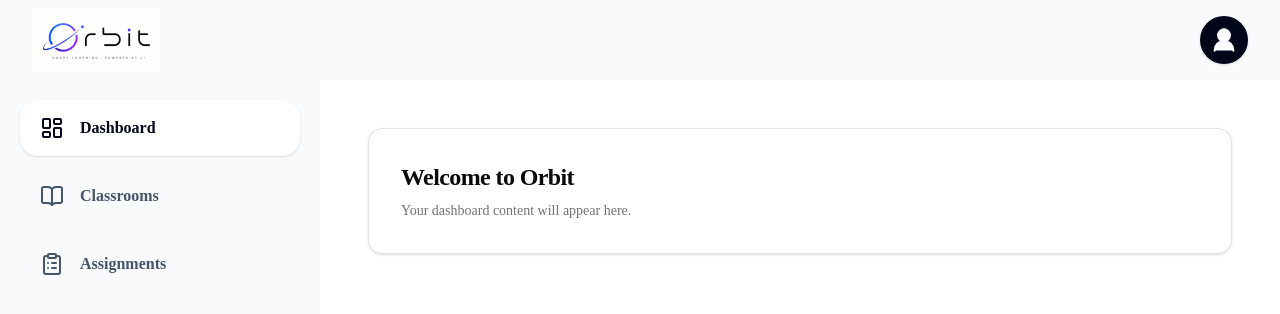
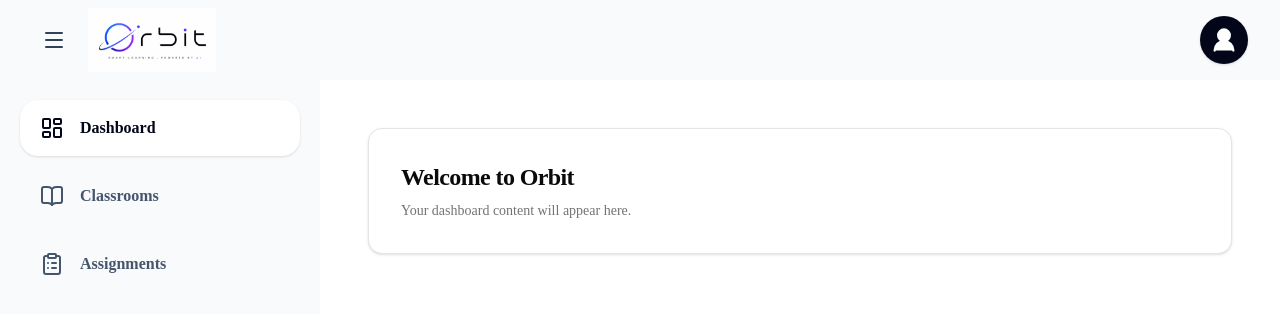
Before and after one commit to rudragosavi10/Orbit, a Next.js app: page /dashboard in a window 1280 px wide. Shown: the top 314 px of the page. Built offline with nearby package versions, Linux system fonts and the light colour scheme; no server answers.

Commit message:
Your changes

```diff
--- a/components/layout/app-shell.tsx
+++ b/components/layout/app-shell.tsx
@@ -12,9 +12,26 @@
 import { DashboardContent } from "@/features/dashboard/dashboard-content";
 
 export function AppShell() {
-  const [isSidebarOpen, setIsSidebarOpen] = useState(false);
+  const [isSidebarOpen, setIsSidebarOpen] = useState(true);
   const [activeSection, setActiveSection] =
     useState<SidebarSection>("dashboard");
+
+  useEffect(() => {
+    function handleResize() {
+      if (window.innerWidth < 768) {
+        setIsSidebarOpen(false);
+      } else {
+        setIsSidebarOpen(true);
+      }
+    }
+
+    handleResize();
+    window.addEventListener("resize", handleResize);
+
+    return () => {
+      window.removeEventListener("resize", handleResize);
+    };
+  }, []);
 
   useEffect(() => {
     function handleEscape(event: KeyboardEvent) {
@@ -31,7 +48,10 @@
   }, []);
 
   useEffect(() => {
-    document.body.style.overflow = isSidebarOpen ? "hidden" : "";
+    const isMobile = window.innerWidth < 768;
+
+    document.body.style.overflow =
+      isMobile && isSidebarOpen ? "hidden" : "";
 
     return () => {
       document.body.style.overflow = "";
@@ -54,7 +74,11 @@
 
   return (
     <div className="min-h-screen bg-white text-slate-950">
-      <Navbar onMenuClick={() => setIsSidebarOpen(true)} />
+      <Navbar
+        onMenuClick={() => {
+          setIsSidebarOpen((currentState) => !currentState);
+        }}
+      />
 
       <Sidebar
         isOpen={isSidebarOpen}
@@ -63,8 +87,12 @@
         onSectionChange={setActiveSection}
       />
 
-      <main className="min-h-screen bg-white pt-20 md:pl-80">
-        <div className="mx-auto w-full max-w-7xl p-6 md:p-10 lg:p-12">
+      <main
+        className={`min-h-screen bg-white pt-20 transition-[padding] duration-300 ${
+          isSidebarOpen ? "md:pl-80" : "md:pl-0"
+        }`}
+      >
+        <div className="mx-auto w-full max-w-7xl p-4 sm:p-6 md:p-10 lg:p-12">
           {renderActiveContent()}
         </div>
       </main>
--- a/components/layout/navbar.tsx
+++ b/components/layout/navbar.tsx
@@ -10,13 +10,13 @@
 export function Navbar({ onMenuClick }: NavbarProps) {
   return (
     <header className="fixed inset-x-0 top-0 z-40 h-20 bg-slate-50">
-      <div className="flex h-full items-center justify-between px-5 md:px-8">
+      <div className="flex h-full items-center justify-between px-4 md:px-8">
         <div className="flex h-full items-center">
           <button
             type="button"
             onClick={onMenuClick}
-            aria-label="Open sidebar"
-            className="mr-4 inline-flex h-11 w-11 items-center justify-center rounded-xl text-slate-700 transition-colors hover:bg-slate-200 hover:text-slate-950 md:hidden"
+            aria-label="Toggle sidebar"
+            className="mr-3 inline-flex h-11 w-11 items-center justify-center rounded-xl text-slate-700 transition-colors hover:bg-slate-200 hover:text-slate-950"
           >
             <Menu className="h-6 w-6" />
           </button>
--- a/components/layout/sidebar.tsx
+++ b/components/layout/sidebar.tsx
@@ -72,7 +72,7 @@
       />
 
       <aside
-        className={`fixed bottom-0 left-0 top-20 z-50 w-80 bg-slate-50 transition-transform duration-300 ease-in-out md:z-30 md:translate-x-0 ${
+        className={`fixed bottom-0 left-0 top-20 z-50 w-80 bg-slate-50 transition-transform duration-300 ease-in-out md:z-30 ${
           isOpen ? "translate-x-0" : "-translate-x-full"
         }`}
       >
```
